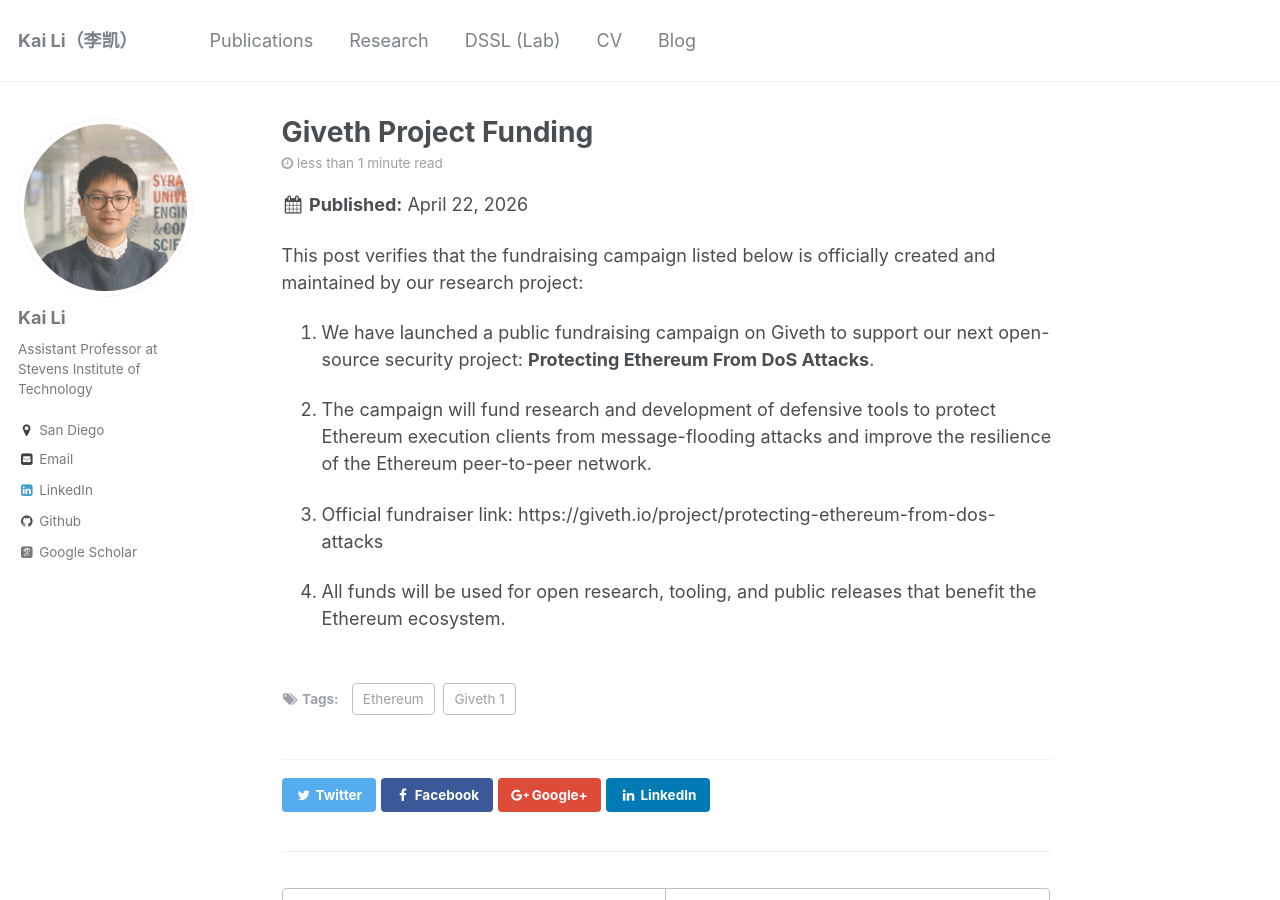
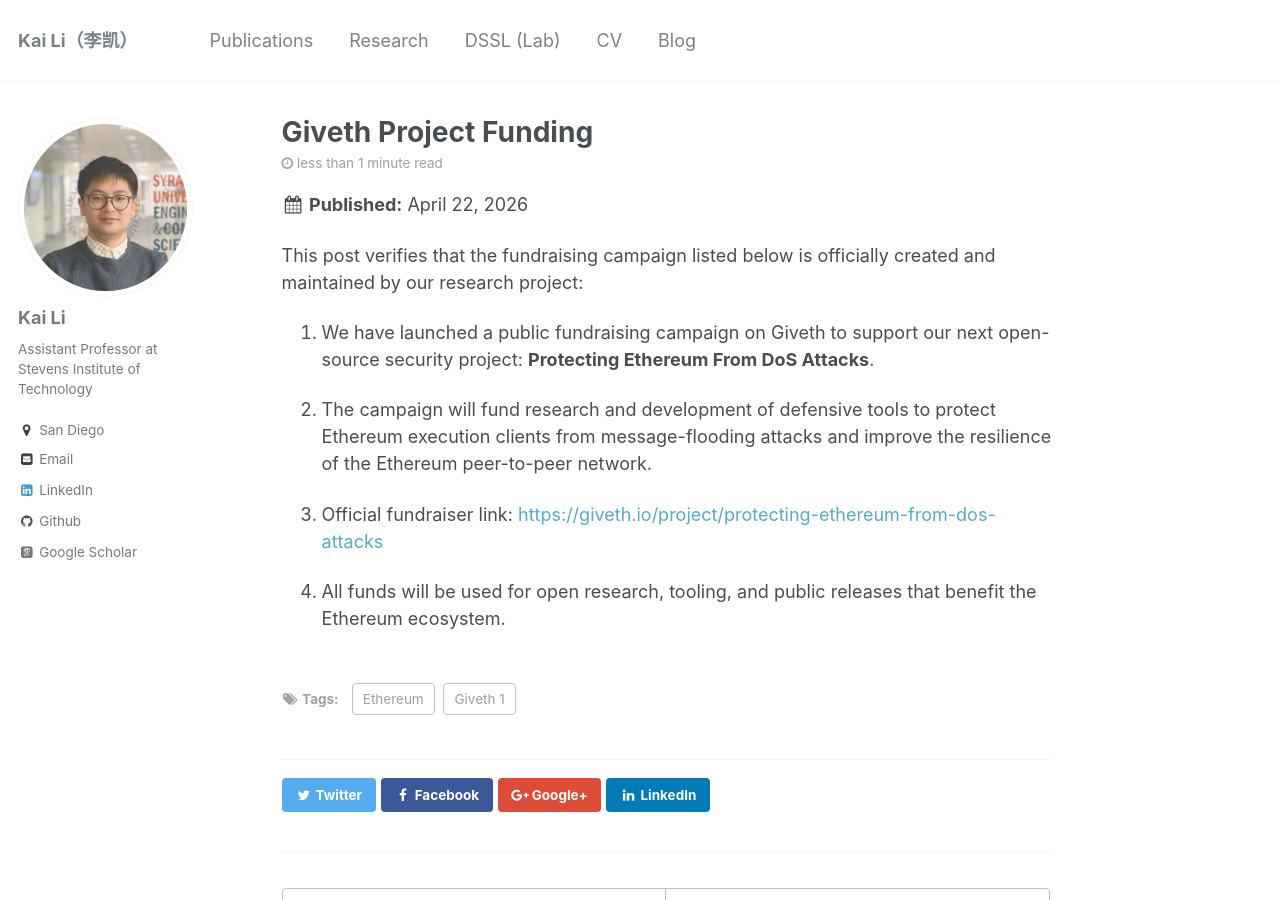
Before and after one commit to likai1993/likai1993.github.io, a Jekyll site: the page built from _posts/2026-04-22-blog-post-1.md, in a window 1280 px wide and 900 px high. Built offline with Jekyll 4.4.1, drawn with Linux system fonts in a browser that asks for light colours; some web fonts are replaced; part of the change alters nothing that is shown.

```diff
--- a/_posts/2026-04-22-blog-post-1.md
+++ b/_posts/2026-04-22-blog-post-1.md
@@ -14,6 +14,6 @@ This post verifies that the fundraising campaign listed below is officially crea
 
 2. The campaign will fund research and development of defensive tools to protect Ethereum execution clients from message-flooding attacks and improve the resilience of the Ethereum peer-to-peer network.
 
-3. Official fundraiser link: https://giveth.io/project/protecting-ethereum-from-dos-attacks
+3. Official fundraiser link: [https://giveth.io/project/protecting-ethereum-from-dos-attacks](https://giveth.io/project/protecting-ethereum-from-dos-attacks)
 
 4. All funds will be used for open research, tooling, and public releases that benefit the Ethereum ecosystem.
```
